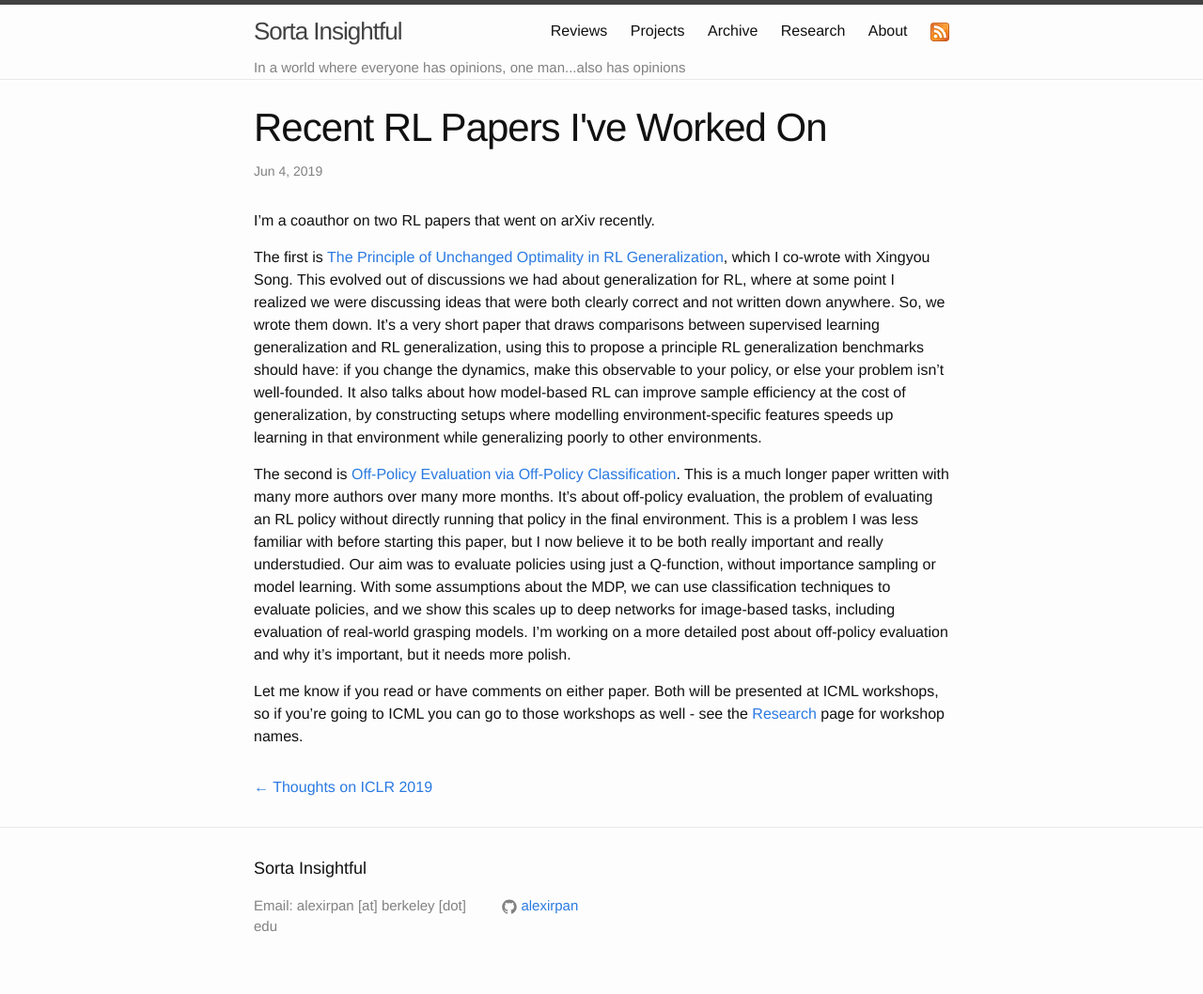
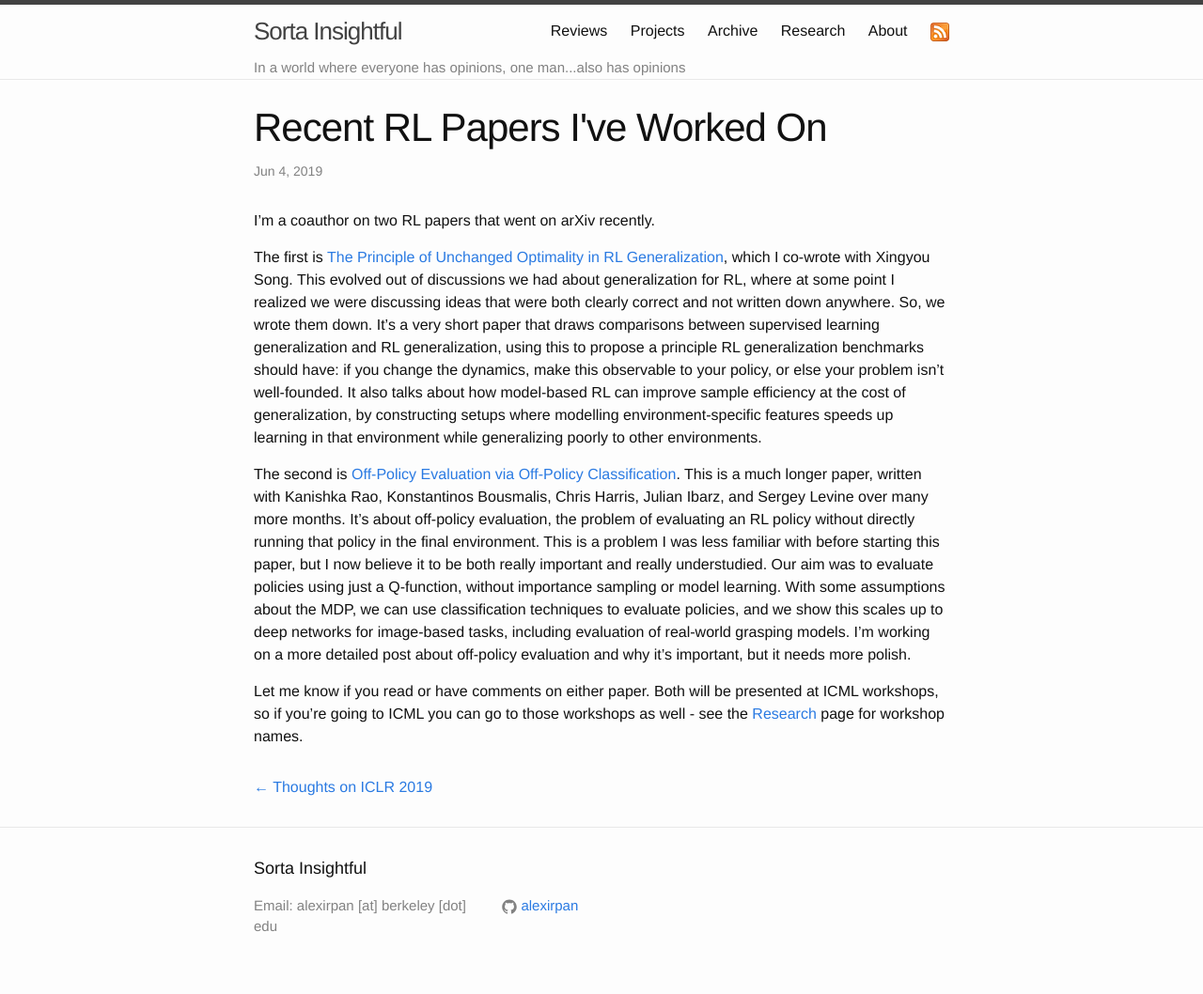
Before and after one commit to alexirpan/alexirpan.github.io, a Jekyll site: the page built from _posts/2019-06-04-arxiv-rl.md, in a window 1280 px wide. Shown: the whole page at 94% size. Built offline with Jekyll 4.4.1, drawn with Linux system fonts in a browser that asks for light colours; nearby versions of some CDN libraries.

Commit message:
Include author list in blog post.

```diff
--- a/_posts/2019-06-04-arxiv-rl.md
+++ b/_posts/2019-06-04-arxiv-rl.md
@@ -20,7 +20,7 @@ modelling environment-specific features speeds up learning in that environment
 while generalizing poorly to other environments.
 
 The second is [Off-Policy Evaluation via Off-Policy Classification](https://arxiv.org/abs/1906.01624). This
-is a much longer paper written with many more authors over many more months.
+is a much longer paper, written with Kanishka Rao, Konstantinos Bousmalis, Chris Harris, Julian Ibarz, and Sergey Levine over many more months.
 It's about off-policy evaluation, the problem of evaluating an RL policy
 without directly running that policy in the final environment. This is a problem
 I was less familiar with before starting this paper, but I now believe it to
```
